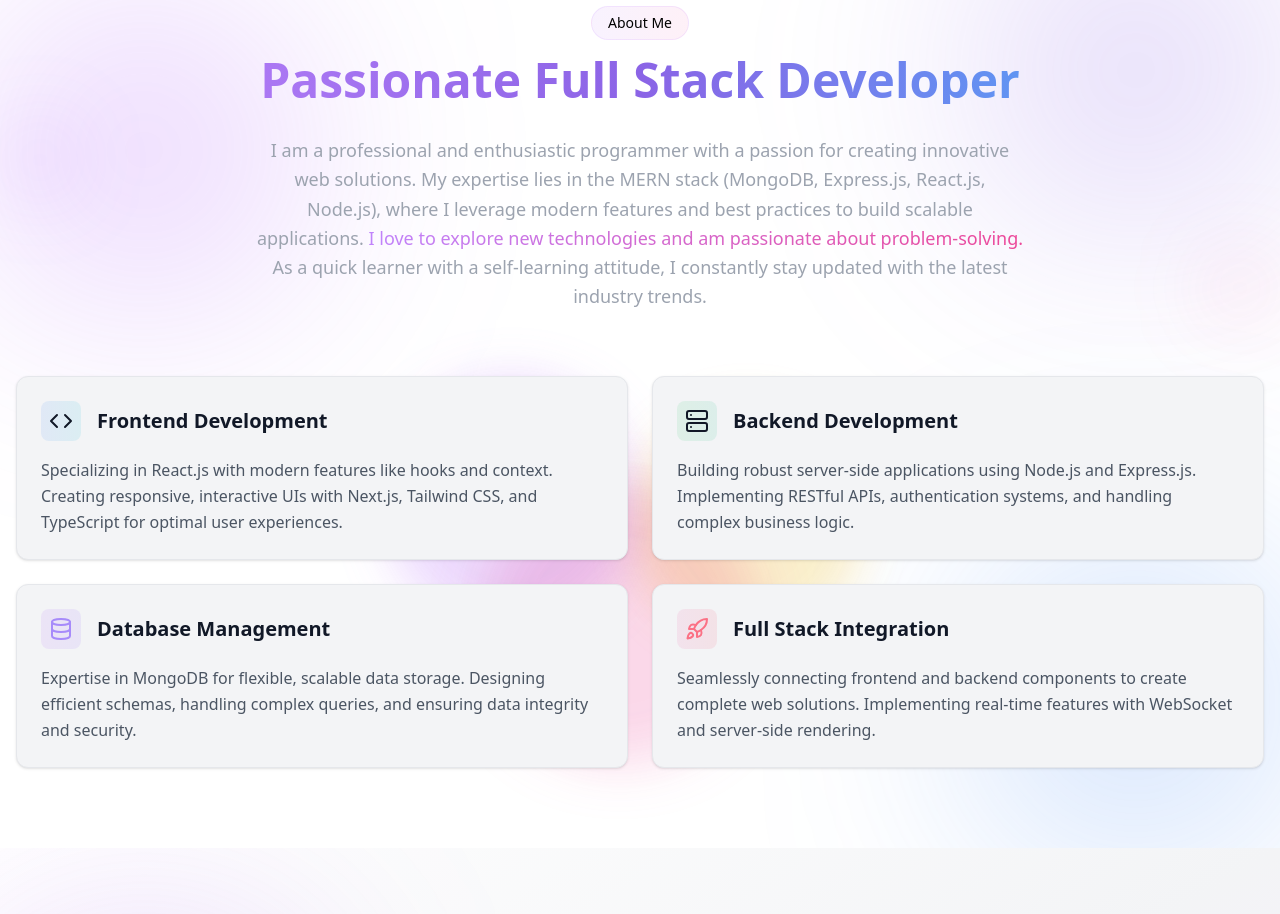
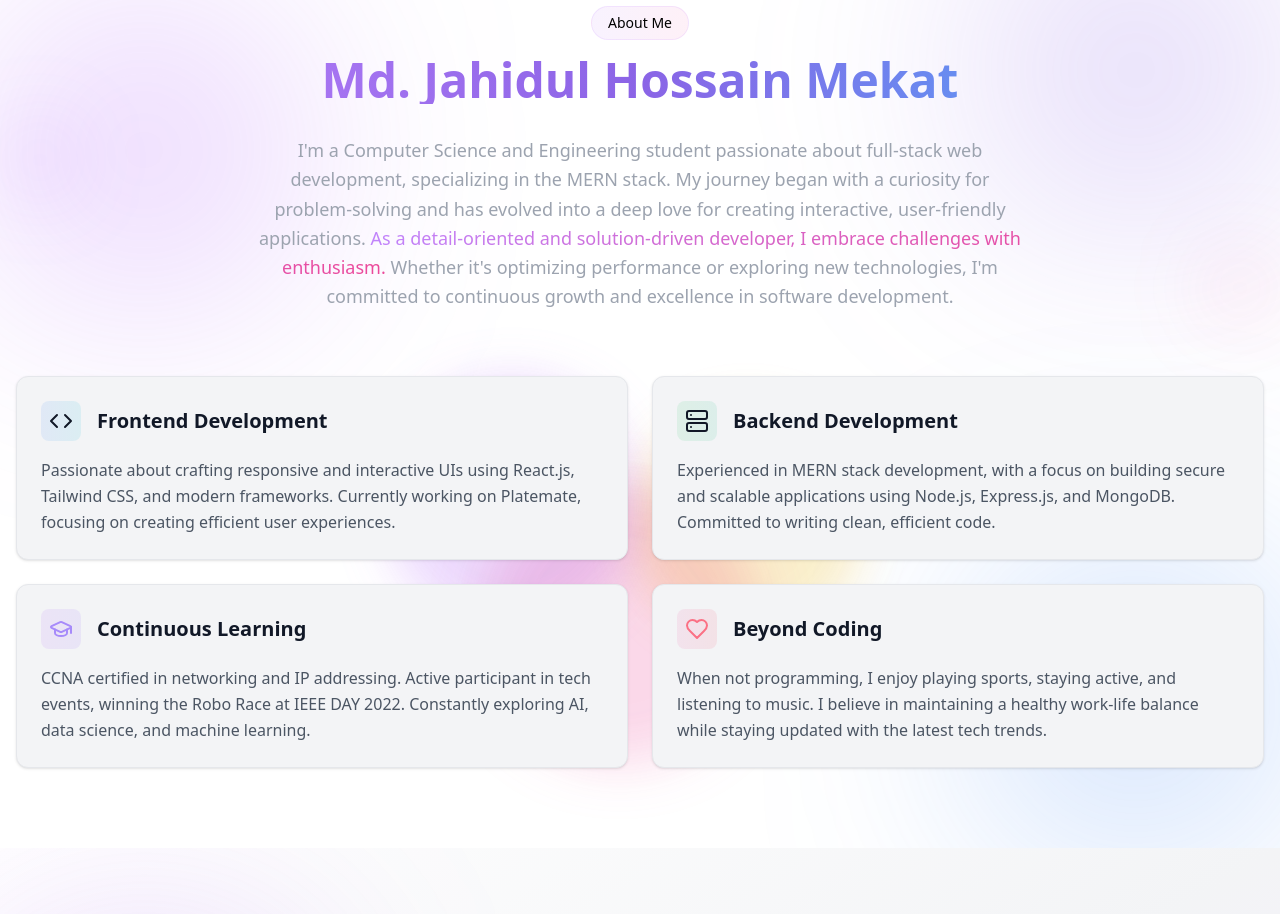
Before and after one commit to Phanthom-Mekat/Developer-Portfolio-, a React (Vite) app: page / in a window 1280 px wide. Shown: the part 960-1874 px from the top of the page. Built offline with nearby package versions, Linux system fonts and the light colour scheme.

Commit message:
updated about me

```diff
--- a/src/components/About.jsx
+++ b/src/components/About.jsx
@@ -2,16 +2,16 @@
 
 import { motion } from 'framer-motion'
 import { Card } from "@/components/ui/card"
-import { CodeIcon, ServerIcon, DatabaseIcon, BrainIcon, RocketIcon } from 'lucide-react'
+import { CodeIcon, ServerIcon, GraduationCapIcon, HeartIcon } from 'lucide-react'
 
 const MotionCard = motion(Card)
 
 export default function About() {
-    const services = [
+    const highlights = [
         {
             icon: CodeIcon,
             title: "Frontend Development",
-            description: "Specializing in React.js with modern features like hooks and context. Creating responsive, interactive UIs with Next.js, Tailwind CSS, and TypeScript for optimal user experiences.",
+            description: "Passionate about crafting responsive and interactive UIs using React.js, Tailwind CSS, and modern frameworks. Currently working on Platemate, focusing on creating efficient user experiences.",
             gradient: "from-blue-500/10 to-cyan-500/10",
             iconColor: "text-cyan-400",
             borderHover: "hover:border-cyan-500/50",
@@ -19,23 +19,23 @@ export default function About() {
         {
             icon: ServerIcon,
             title: "Backend Development",
-            description: "Building robust server-side applications using Node.js and Express.js. Implementing RESTful APIs, authentication systems, and handling complex business logic.",
+            description: "Experienced in MERN stack development, with a focus on building secure and scalable applications using Node.js, Express.js, and MongoDB. Committed to writing clean, efficient code.",
             gradient: "from-green-500/10 to-emerald-500/10",
             iconColor: "text-emerald-400",
             borderHover: "hover:border-emerald-500/50",
         },
         {
-            icon: DatabaseIcon,
-            title: "Database Management",
-            description: "Expertise in MongoDB for flexible, scalable data storage. Designing efficient schemas, handling complex queries, and ensuring data integrity and security.",
+            icon: GraduationCapIcon,
+            title: "Continuous Learning",
+            description: "CCNA certified in networking and IP addressing. Active participant in tech events, winning the Robo Race at IEEE DAY 2022. Constantly exploring AI, data science, and machine learning.",
             gradient: "from-purple-500/10 to-violet-500/10",
             iconColor: "text-violet-400",
             borderHover: "hover:border-violet-500/50",
         },
         {
-            icon: RocketIcon,
-            title: "Full Stack Integration",
-            description: "Seamlessly connecting frontend and backend components to create complete web solutions. Implementing real-time features with WebSocket and server-side rendering.",
+            icon: HeartIcon,
+            title: "Beyond Coding",
+            description: "When not programming, I enjoy playing sports, staying active, and listening to music. I believe in maintaining a healthy work-life balance while staying updated with the latest tech trends.",
             gradient: "from-pink-500/10 to-rose-500/10",
             iconColor: "text-rose-400",
             borderHover: "hover:border-rose-500/50",
@@ -65,8 +65,7 @@ export default function About() {
 
     return (
         <section className="min-h-screen bg-white text-black py-20 px-4 relative overflow-hidden dark:bg-black dark:text-white">
-            {/* Background Grid Effect */}
-            <div className="absolute inset-0 bg-[linear-gradient(to_right,#4f4f4f2e_1px,transparent_1px),linear-gradient(to_bottom,#4f4f4f2e_1px,transparent_1px)] bg-[size:14px_24px]  hidden dark:flex" />
+            <div className="absolute inset-0 bg-[linear-gradient(to_right,#4f4f4f2e_1px,transparent_1px),linear-gradient(to_bottom,#4f4f4f2e_1px,transparent_1px)] bg-[size:14px_24px] hidden dark:flex" />
 
             <div className="absolute top-20 left-0 w-72 h-72 bg-purple-500/30 rounded-full filter blur-[120px]" />
             <div className="absolute top-0 right-0 w-72 h-72 bg-primary/30 rounded-full filter blur-[120px]" />
@@ -91,7 +90,7 @@ export default function About() {
                     </motion.div>
 
                     <h3 className="text-4xl md:text-5xl font-bold mb-8 bg-gradient-to-r from-purple-400 via-primary to-secondary text-transparent bg-clip-text">
-                        Passionate Full Stack Developer
+                        Md. Jahidul Hossain Mekat
                     </h3>
 
                     <motion.div
@@ -103,13 +102,14 @@ export default function About() {
                         <div className="absolute -left-4 -top-4 w-20 h-20 bg-purple-500/10 rounded-full blur-2xl dark:bg-purple-900/10" />
                         <div className="absolute -right-4 -bottom-4 w-20 h-20 bg-pink-500/10 rounded-full blur-2xl dark:bg-pink-900/10" />
                         <p className="text-gray-400 max-w-3xl mx-auto text-lg leading-relaxed relative dark:text-gray-600">
-                            I am a professional and enthusiastic programmer with a passion for creating innovative web solutions.
-                            My expertise lies in the MERN stack (MongoDB, Express.js, React.js, Node.js), where I leverage modern
-                            features and best practices to build scalable applications.
+                            I'm a Computer Science and Engineering student passionate about full-stack web development,
+                            specializing in the MERN stack. My journey began with a curiosity for problem-solving and
+                            has evolved into a deep love for creating interactive, user-friendly applications.
                             <span className="text-transparent bg-clip-text bg-gradient-to-r from-purple-400 to-pink-500">
-                                {" "}I love to explore new technologies and am passionate about problem-solving.{" "}
+                                {" "}As a detail-oriented and solution-driven developer, I embrace challenges with enthusiasm.{" "}
                             </span>
-                            As a quick learner with a self-learning attitude, I constantly stay updated with the latest industry trends.
+                            Whether it's optimizing performance or exploring new technologies, I'm committed to continuous growth
+                            and excellence in software development.
                         </p>
                     </motion.div>
                 </motion.div>
@@ -120,43 +120,33 @@ export default function About() {
                     animate="visible"
                     className="grid md:grid-cols-2 gap-6 relative"
                 >
-                    {/* Glow Effects */}
                     <div className="absolute top-1/2 left-1/2 -translate-x-1/2 -translate-y-1/2 w-full h-full max-w-lg">
                         <div className="absolute top-0 left-0 w-64 h-64 bg-purple-500/30 rounded-full mix-blend-multiply filter blur-xl opacity-70 animate-blob" />
                         <div className="absolute top-0 right-0 w-64 h-64 bg-yellow-500/30 rounded-full mix-blend-multiply filter blur-xl opacity-70 animate-blob animation-delay-2000" />
                         <div className="absolute -bottom-8 left-20 w-64 h-64 bg-pink-500/30 rounded-full mix-blend-multiply filter blur-xl opacity-70 animate-blob animation-delay-4000" />
                     </div>
 
-                    {services.map((service, index) => (
+                    {highlights.map((highlight, index) => (
                         <MotionCard
                             key={index}
                             variants={itemVariants}
-                            className={`relative overflow-hidden group border transition-all duration-500 hover:transform hover:scale-[1.02] ${service.borderHover
-                                } bg-gray-100 dark:bg-gray-900/50 backdrop-blur-sm border-gray-200 dark:border-gray-800`}
+                            className={`relative overflow-hidden group border transition-all duration-500 hover:transform hover:scale-[1.02] ${highlight.borderHover} bg-gray-100 dark:bg-gray-900/50 backdrop-blur-sm border-gray-200 dark:border-gray-800`}
                         >
                             <div className="p-6 relative z-10">
                                 <div className="flex items-center mb-4">
-                                    <div
-                                        className={`p-2 rounded-lg bg-gradient-to-r ${service.gradient} mr-4`}
-                                    >
-                                        <service.icon
-                                            className={`w-6 h-6 ${service.iconColor
-                                                } dark:text-gray-100 text-gray-900`}
-                                        />
+                                    <div className={`p-2 rounded-lg bg-gradient-to-r ${highlight.gradient} mr-4`}>
+                                        <highlight.icon className={`w-6 h-6 ${highlight.iconColor} dark:text-gray-100 text-gray-900`} />
                                     </div>
                                     <h4 className="text-xl font-bold text-gray-900 dark:text-gray-100">
-                                        {service.title}
+                                        {highlight.title}
                                     </h4>
                                 </div>
                                 <p className="leading-relaxed text-gray-600 dark:text-gray-400">
-                                    {service.description}
+                                    {highlight.description}
                                 </p>
                             </div>
-                            <div
-                                className={`absolute inset-0 bg-gradient-to-r ${service.gradient} opacity-0 group-hover:opacity-100 transition-opacity duration-500`}
-                            />
+                            <div className={`absolute inset-0 bg-gradient-to-r ${highlight.gradient} opacity-0 group-hover:opacity-100 transition-opacity duration-500`} />
                         </MotionCard>
-
                     ))}
                 </motion.div>
             </div>
```
Lines whose indentation alone changed are shown as unchanged.
